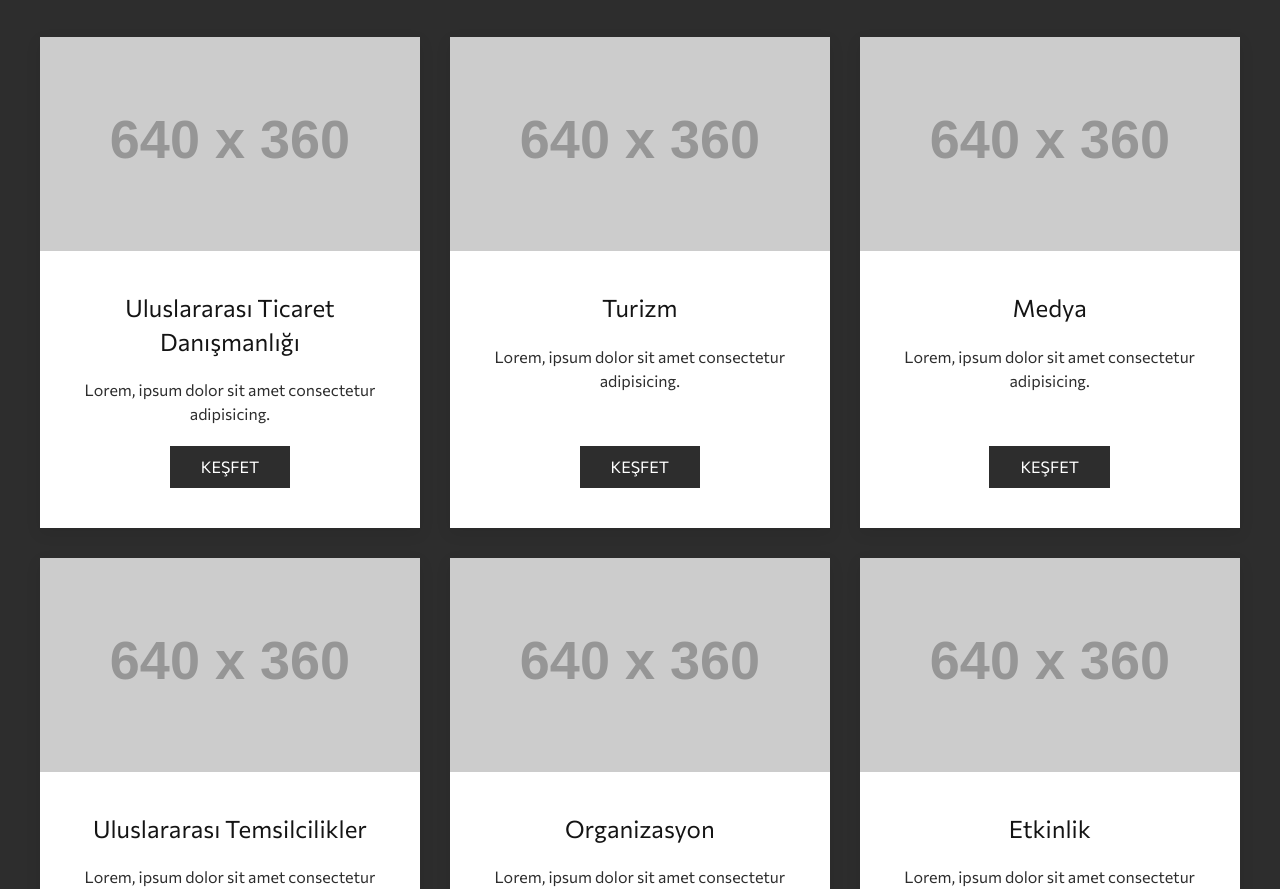
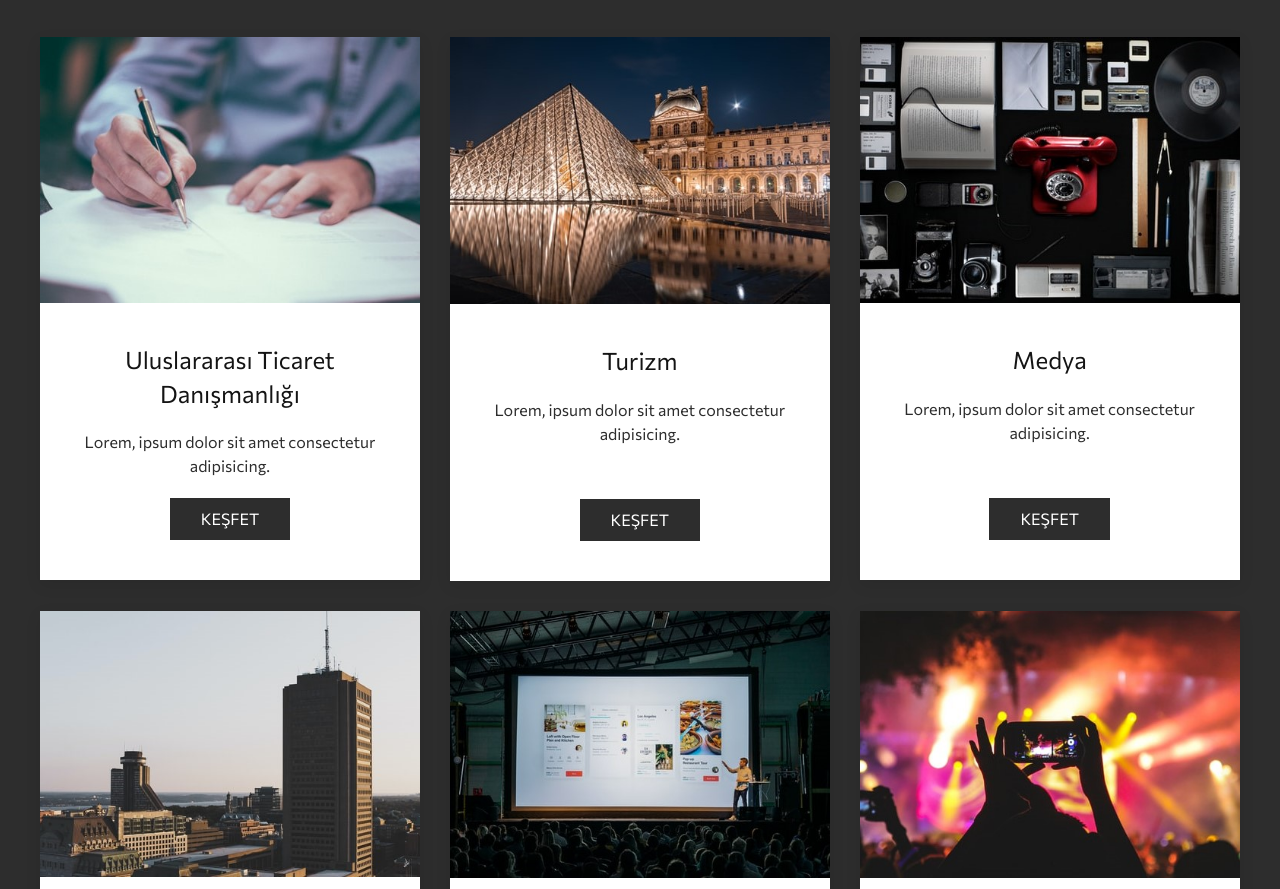
Before and after one commit to erkanaltinors/adwo-test, a website: page hizmetlerimiz.html in a window 1280 px wide. Shown: the part 623-1512 px from the top of the page. Drawn offline with Linux system fonts and the light colour scheme; placeholder pictures from the web are drawn by us.

Commit message:
hizmetlerimiz

```diff
--- a/hizmetlerimiz.html
+++ b/hizmetlerimiz.html
@@ -47,7 +47,7 @@
     <main>
         <section>
             <div class="uk-position-relative">
-            <img data-srcset="assets/images/about-us/banner.jpg, assets/images/about-us/banner-m.jpg 600w" alt="" class="uk-width-1-1" uk-img>
+            <img data-srcset="assets/images/services/banner.jpg, assets/images/services/banner-m.jpg 600w" alt="" class="uk-width-1-1" uk-img>
             <div class="uk-position-cover" style="background-color: rgba(0,0,0, 0.5);"></div>
         </div>
         </section>
@@ -56,9 +56,9 @@
                 <h1 class="uk-text-center uk-light uk-margin-medium-bottom" slide-bottom>HİZMETLERİMİZ</h1>
                 <div class="uk-grid-medium uk-child-width-1-2@s uk-child-width-1-3@m" uk-grid uk-height-match="target: .uk-card-body">
                     <div>
-                        <div class="uk-card uk-card-default">
+                        <div class="uk-card uk-card-default" slide-bottom>
                             <div class="uk-card-media-top">
-                                <img src="https://dummyimage.com/640x360/aaa/fff" alt="">
+                                <img data-src="assets/images/services/consulting.jpg" alt="consulting card" class="uk-width-1-1" uk-img>
                             </div>
                             <div class="uk-card-body uk-flex uk-flex-column uk-flex-between uk-text-center">
                                     <div>
@@ -66,15 +66,15 @@
                                         <p>Lorem, ipsum dolor sit amet consectetur adipisicing.</p>
                                     </div>
                                 <div class="uk-flex uk-flex-center">
-                                    <a href="" class="uk-button uk-button-primary uk-width-1-1 uk-width-auto@m">KEŞFET</a>
+                                    <a href="uluslararasi-ticaret-danismanligi.html" class="uk-button uk-button-primary uk-width-1-1 uk-width-auto@m">KEŞFET</a>
                                 </div>
                             </div>
                         </div>
                     </div>
                     <div>
-                        <div class="uk-card uk-card-default">
+                        <div class="uk-card uk-card-default" slide-bottom>
                             <div class="uk-card-media-top">
-                                <img src="https://dummyimage.com/640x360/aaa/fff" alt="">
+                                <img data-src="assets/images/services/tourism.jpg" alt="tourism card" class="uk-width-1-1" uk-img>
                             </div>
                             <div class="uk-card-body uk-flex uk-flex-column uk-flex-between uk-text-center">
                                     <div>
@@ -82,15 +82,15 @@
                                         <p>Lorem, ipsum dolor sit amet consectetur adipisicing.</p>
                                     </div>
                                 <div class="uk-flex uk-flex-center">
-                                    <a href="" class="uk-button uk-button-primary uk-width-1-1 uk-width-auto@m">KEŞFET</a>
+                                    <a href="turizm.html" class="uk-button uk-button-primary uk-width-1-1 uk-width-auto@m">KEŞFET</a>
                                 </div>
                             </div>
                         </div>
                     </div>
                     <div>
-                        <div class="uk-card uk-card-default">
+                        <div class="uk-card uk-card-default" slide-bottom>
                             <div class="uk-card-media-top">
-                                <img src="https://dummyimage.com/640x360/aaa/fff" alt="">
+                                <img data-src="assets/images/services/media.jpg" alt="media card" class="uk-width-1-1" uk-img>
                             </div>
                             <div class="uk-card-body uk-flex uk-flex-column uk-flex-between uk-text-center">
                                     <div>
@@ -98,15 +98,15 @@
                                         <p>Lorem, ipsum dolor sit amet consectetur adipisicing.</p>
                                     </div>
                                 <div class="uk-flex uk-flex-center">
-                                    <a href="" class="uk-button uk-button-primary uk-width-1-1 uk-width-auto@m">KEŞFET</a>
+                                    <a href="medya.html" class="uk-button uk-button-primary uk-width-1-1 uk-width-auto@m">KEŞFET</a>
                                 </div>
                             </div>
                         </div>
                     </div>
                     <div>
-                        <div class="uk-card uk-card-default">
+                        <div class="uk-card uk-card-default" slide-bottom>
                             <div class="uk-card-media-top">
-                                <img src="https://dummyimage.com/640x360/aaa/fff" alt="">
+                                <img data-src="assets/images/services/agency.jpg" alt="agency card" class="uk-width-1-1" uk-img>
                             </div>
                             <div class="uk-card-body uk-flex uk-flex-column uk-flex-between uk-text-center">
                                     <div>
@@ -114,15 +114,15 @@
                                         <p>Lorem, ipsum dolor sit amet consectetur adipisicing.</p>
                                     </div>
                                 <div class="uk-flex uk-flex-center">
-                                    <a href="" class="uk-button uk-button-primary uk-width-1-1 uk-width-auto@m">KEŞFET</a>
+                                    <a href="uluslararasi-temsilcilik.html" class="uk-button uk-button-primary uk-width-1-1 uk-width-auto@m">KEŞFET</a>
                                 </div>
                             </div>
                         </div>
                     </div>
                     <div>
-                        <div class="uk-card uk-card-default">
+                        <div class="uk-card uk-card-default" slide-bottom>
                             <div class="uk-card-media-top">
-                                <img src="https://dummyimage.com/640x360/aaa/fff" alt="">
+                                <img data-src="assets/images/services/organization.jpg" alt="organization card" class="uk-width-1-1" uk-img>
                             </div>
                             <div class="uk-card-body uk-flex uk-flex-column uk-flex-between uk-text-center">
                                     <div>
@@ -136,9 +136,9 @@
                         </div>
                     </div>
                     <div>
-                        <div class="uk-card uk-card-default">
+                        <div class="uk-card uk-card-default" slide-bottom>
                             <div class="uk-card-media-top">
-                                <img src="https://dummyimage.com/640x360/aaa/fff" alt="">
+                                <img data-src="assets/images/services/event.jpg" alt="event card" class="uk-width-1-1" uk-img>
                             </div>
                             <div class="uk-card-body uk-flex uk-flex-column uk-flex-between uk-text-center">
                                     <div>
```
Also changed, not shown: assets/images/services/agency.jpg (added), assets/images/services/banner-m.jpg (added), assets/images/services/banner.jpg (added), assets/images/services/consulting.jpg (added), assets/images/services/event.jpg (added), assets/images/services/media.jpg (added), assets/images/services/organization.jpg (added), assets/images/services/tourism.jpg (added).
